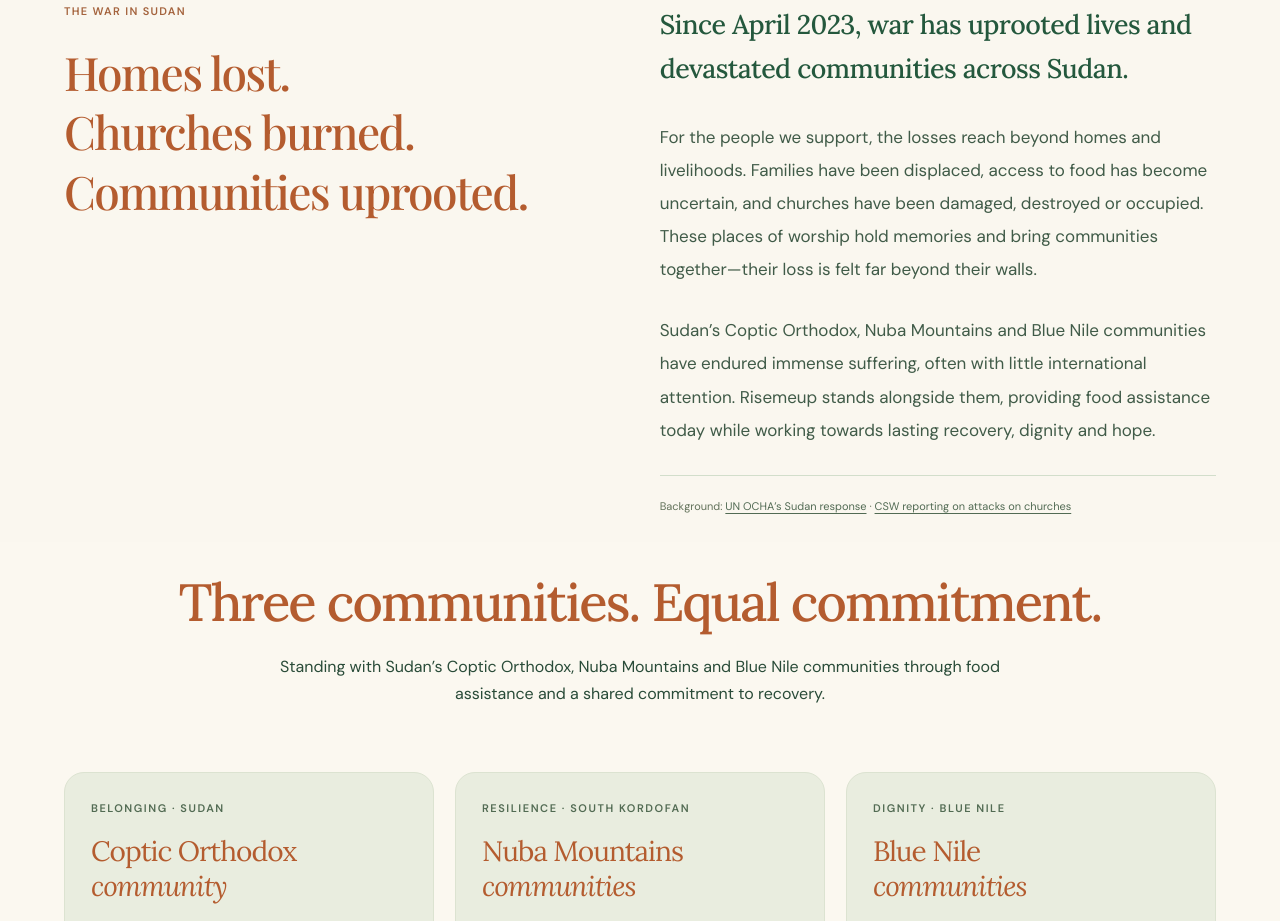
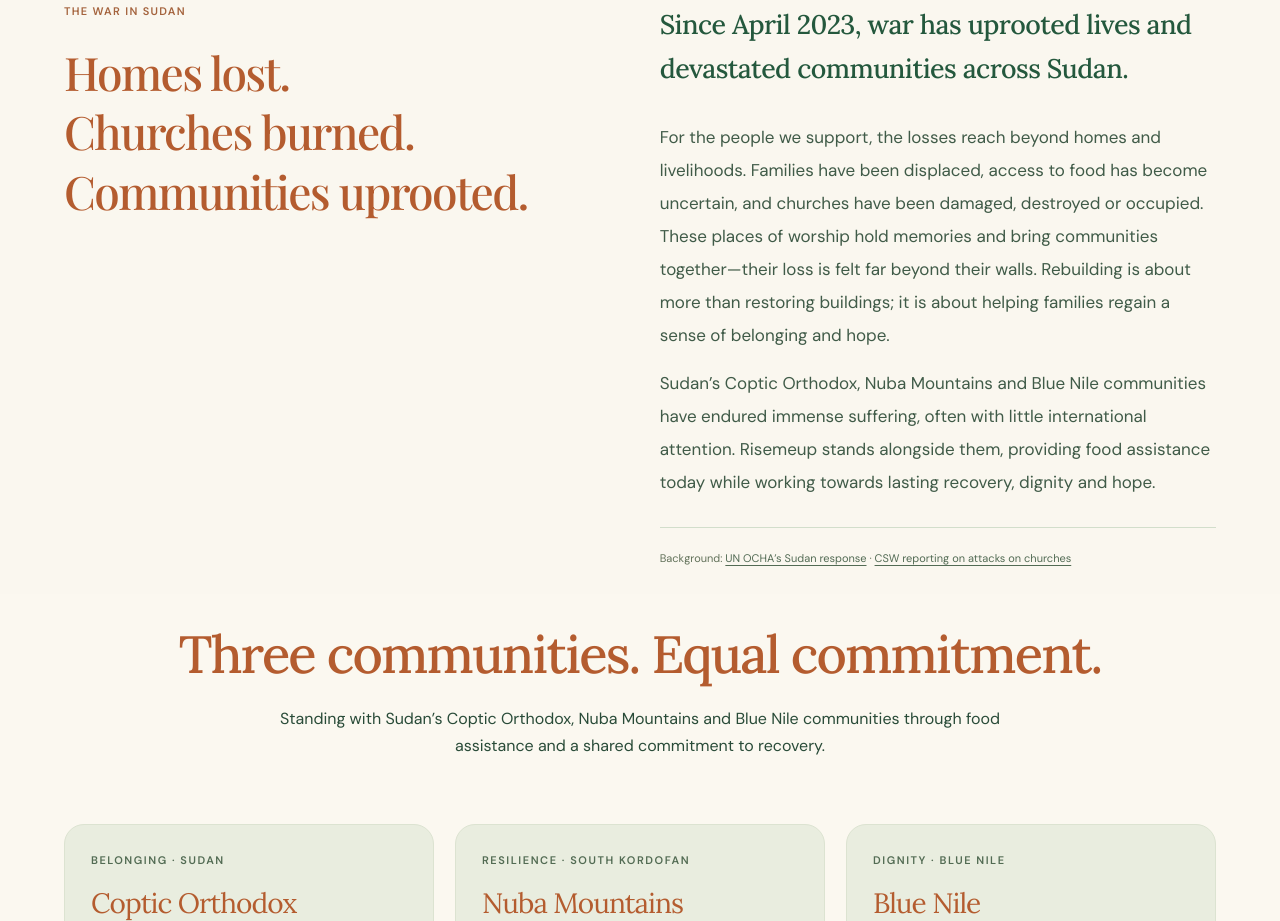
Before and after one commit to Hero988/RiseMeUp, a React (Vite) app: page / in a window 1280 px wide. Shown: the part 1660-2581 px from the top of the page. Built offline with nearby package versions, Linux system fonts and the light colour scheme; a web font is replaced by a local one.

Commit message:
Tighten Sudan crisis paragraph gap and add a hopeful connection

```diff
--- a/public/homepage-theme.css
+++ b/public/homepage-theme.css
@@ -1034,6 +1034,9 @@
 .home-page.warm-brand #sudan-crisis .prose > p {
  font:400 17px/1.95 'DM Sans',sans-serif;color:#405b48;margin:0 0 28px;
 }
+.home-page.warm-brand #sudan-crisis .prose > p.crisis-loss {
+ margin-bottom:14px;
+}
 .home-page.warm-brand #sudan-crisis .prose > p.lead {
  font:500 clamp(22px,2.1vw,28px)/1.65 'Lora',Georgia,serif;letter-spacing:-.02em;
  color:#24583d;margin:0 0 30px;
--- a/src/App.tsx
+++ b/src/App.tsx
@@ -142,12 +142,14 @@ export default function App() {
                 Since April 2023, war has uprooted lives and devastated
                 communities across Sudan.
               </p>
-              <p>
+              <p className="crisis-loss">
                 For the people we support, the losses reach beyond homes and
                 livelihoods. Families have been displaced, access to food has
                 become uncertain, and churches have been damaged, destroyed or
                 occupied. These places of worship hold memories and bring
                 communities together—their loss is felt far beyond their walls.
+                {" "}Rebuilding is about more than restoring buildings; it is about
+                helping families regain a sense of belonging and hope.
               </p>
               <p>
                 Sudan’s Coptic Orthodox, Nuba Mountains and Blue Nile communities have
```
